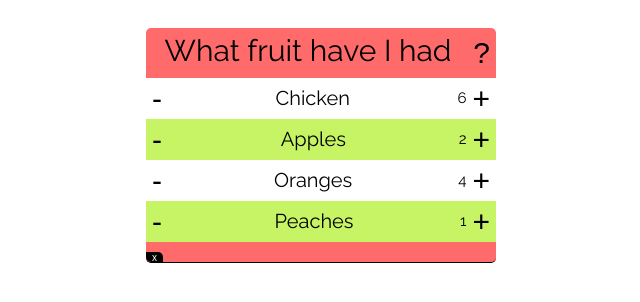
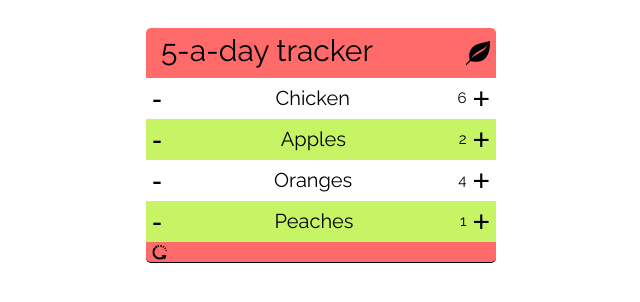
Before and after one commit to MIJOTHY/REACT_SCHMEACT, a plain HTML site: page index.html in a window 1280 px wide. Shown: the whole page, without its empty margins (319-959 px from the left). Drawn offline with Linux system fonts and the light colour scheme.

Commit message:
added glyphicons

```diff
--- a/assets/css/main.css
+++ b/assets/css/main.css
@@ -78,14 +78,15 @@ button {
 button.clear {
   font-size:10px;
   color: white;
-  height:10px;
+  height:20px;
   line-height:3px;
   border-radius: 0px 5px 0px 5px;
   position: relative;
-  top: 50%;
-  background-color: black;
 }
 
+#restart {
+  max-height: 15px;
+}
 /* Input placeholder styles */
 *::-webkit-input-placeholder {
     font-family: 'Raleway', sans-serif;
--- a/index.html
+++ b/index.html
@@ -7,8 +7,8 @@
     <body>
         <div class="app-wrapper">
             <div class="fruit-header">
-                <input class="searchbar" type="text" placeholder="What fruit have I had">
-                <button class="plus">?</button>
+                <input class="searchbar" type="text" placeholder="5-a-day tracker">
+                <button class="plus"><img src="assets/img/glyphicon-leaf.png"></button>
             </div>
             <div class="fruit-list">
                 <div class="fruit-item">
@@ -37,7 +37,7 @@
                 </div>
             </div>
             <div class="options-item">
-                <button class="clear">x</button>
+                <button class="clear"><img id="restart" src="assets/img/glyphicon-restart.png"></button>
             </div>
         </div>
     </body
```
Also changed, not shown: assets/img/glyphicon-leaf.png (added), assets/img/glyphicon-restart.png (added).
